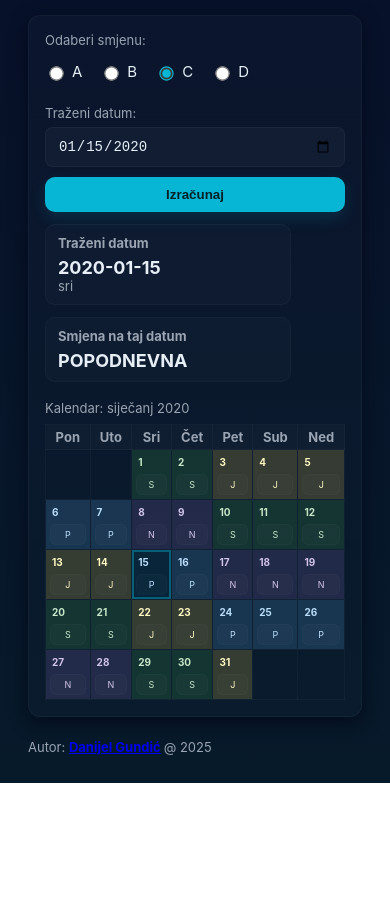
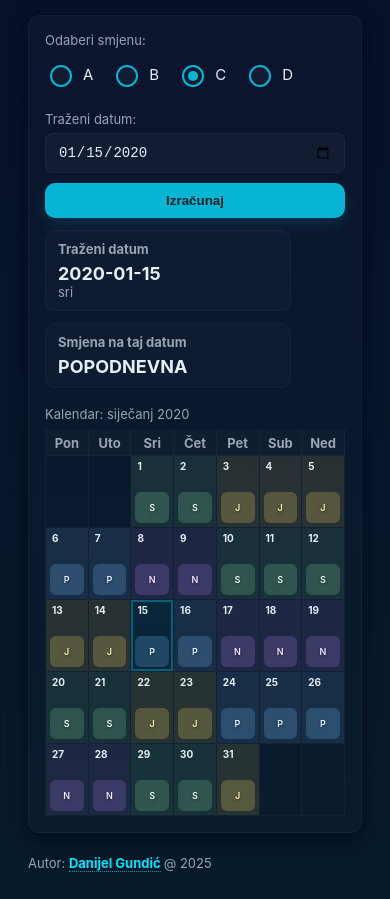
Before and after one commit to dgundic/smjene, a plain HTML site: page index.html in a window 390 px wide. Both pictures are taken after typing "2020-01-15" into the empty fields and a click on the button "Izračunaj". Shown: the part 71-970 px from the top of the page. Before the commit the page ends 854 px from the top, so only its background shows below. Drawn offline with Linux system fonts and the light colour scheme.

Commit message:
poboljšanje izgleda

```diff
--- a/style.css
+++ b/style.css
@@ -55,17 +55,21 @@ form.grid {
 }
 
 form.grid > div:last-child {
-    grid-column: 1 / -1; /* gumb zauzima cijeli red ako nema mjesta */
+    grid-column: auto; /* ukloni širenje preko cijelog reda */
     display: flex;
-    justify-content: center; /* centrira gumb */
+    justify-content: start; /* možeš staviti center ako želiš centrirati */
 }
 
 form.grid > div:last-child button {
-    width: auto; /* automatska širina */
+    width: 100%;      /* zauzima cijelu širinu roditeljskog diva */
+    min-width: 260px; /* isto kao input polja u gridu */
+    max-width: 100%;  /* dozvoli širenje prema grid-u */
     padding: 10px 20px;
-    min-width: 120px;
     box-sizing: border-box;
 }
+
+
+
 
 label {
     display: block;
@@ -94,6 +98,17 @@ button {
     font-weight: 600;
     cursor: pointer;
     box-shadow: 0 6px 16px rgba(6,182,212,0.16);
+    transition: all 0.25s ease;
+}
+
+button:hover {
+    background: #1de9b6;
+    box-shadow: 0 0 14px rgba(29, 233, 182, 0.6);
+    transform: translateY(-1px);
+}
+
+button:active {
+    transform: scale(0.98);
 }
 
 .result {
@@ -135,11 +150,24 @@ footer {
     font-size: 13px;
 }
 
+/* --- NADOGRADNJA: izgled linka na autora --- */
+footer a {
+    color: #00e5ff;
+    text-decoration: none;
+    border-bottom: 1px dotted rgba(0,229,255,0.6);
+    transition: color 0.2s ease, border-bottom-color 0.2s ease;
+}
+
+footer a:hover {
+    color: #1de9b6;
+    border-bottom-color: rgba(29,233,182,0.8);
+}
+
 /* --- KALENDAR --- */
 .calendar {
     margin-top: 18px;
     width: 100%;
-    overflow-x: auto; /* horizontalni scroll po potrebi */
+    overflow-x: auto;
     -webkit-overflow-scrolling: touch;
 }
 
@@ -147,7 +175,7 @@ table.cal {
     width: 100%;
     border-collapse: collapse;
     background: transparent;
-    table-layout: auto;
+    table-layout: fixed; /* fiksna širina kolona */
 }
 
 table.cal th,
@@ -156,7 +184,8 @@ table.cal td {
     text-align: center;
     border: 1px solid rgba(255,255,255,0.03);
     font-size: 13px;
-    width: auto;
+    width: 14.285%; /* 100% / 7 dana */
+    box-sizing: border-box;
 }
 
 table.cal th {
@@ -168,119 +197,49 @@ table.cal th {
     min-height: 60px;
     vertical-align: top;
     position: relative;
+    padding-top: 20px;
 }
 
 .date-num {
     position: absolute;
-    top: 6px;
+    top: 4px;
     left: 6px;
     font-weight: 700;
     font-size: 12px;
 }
 
-.shift {
+/* --- Oznake smjena --- */
+.cell .shift {
     display: block;
-    margin-top: 28px;
-    font-size: 12px;
-    padding: 6px 8px;
+    width: 100%;
+    text-align: center;
+    margin-top: 32px;
+    padding: 10px 0;
+    font-weight: 600;
     border-radius: 6px;
-    background: rgba(255,255,255,0.02);
-    border: 1px solid rgba(255,255,255,0.02);
+    text-shadow: 0 1px 2px rgba(0,0,0,0.45);
+    letter-spacing: 0.3px;
 }
 
-.today {
-    box-shadow: inset 0 0 0 2px rgba(6,182,212,0.12);
-    background: linear-gradient(180deg, rgba(6,182,212,0.03), rgba(6,182,212,0.01));
+/* --- Pastelne boje ćelija i kontrast oznaka smjena --- */
+.cell.jutarnja { background: rgba(255, 221, 100, 0.12); }
+.cell.popodnevna { background: rgba(120, 190, 255, 0.12); }
+.cell.noćna { background: rgba(170, 130, 230, 0.12); }
+.cell.slobodan { background: rgba(130, 210, 150, 0.12); }
+
+.cell.jutarnja .shift { background: rgba(255, 221, 100, 0.22); color: #fff4b2; text-shadow: 0 1px 3px rgba(0,0,0,0.55);}
+.cell.popodnevna .shift { background: rgba(120, 190, 255, 0.22); color: #e6f5ff; text-shadow: 0 1px 3px rgba(0,0,0,0.55);}
+.cell.noćna .shift { background: rgba(170, 130, 230, 0.22); color: #f1e6ff; text-shadow: 0 1px 3px rgba(0,0,0,0.55);}
+.cell.slobodan .shift { background: rgba(130, 210, 150, 0.22); color: #e8ffec; text-shadow: 0 1px 3px rgba(0,0,0,0.5); }
+
+/* Dodatno naglašavanje današnjeg dana */
+.cell.today {
+    box-shadow: inset 0 0 0 2px rgba(6,182,212,0.4), 0 0 8px rgba(6,182,212,0.25);
+    background: rgba(6,182,212,0.08);
+    display: table-cell; /* osigurava da širina prati ostale */
 }
 
-/* --- MOBILNI PRIKAZ (≤640px) --- */
-@media (max-width: 640px) {
-    form.grid {
-        grid-template-columns: 1fr; /* svi elementi u jednom stupcu */
-        gap: 10px;
-    }
-
-    form.grid > div:last-child {
-        justify-content: stretch; /* gumb full width */
-    }
-
-    form.grid > div:last-child button {
-        width: 100%;
-        min-width: unset;
-        padding: 10px 14px;
-    }
-
-    table.cal {
-        font-size: 12px;
-        min-width: unset;
-    }
-
-    table.cal th,
-    table.cal td {
-        padding: 6px;
-    }
-
-    .shift {
-        font-size: 11px;
-        margin-top: 24px;
-    }
-
-    .date-num {
-        font-size: 11px;
-    }
-}
-
-/* --- VRLO MALI EKRANI (≤400px) --- */
-@media (max-width: 400px) {
-    table.cal {
-        font-size: 10px;
-    }
-
-    table.cal th,
-    table.cal td {
-        padding: 4px;
-    }
-
-    .shift {
-        font-size: 9px;
-        margin-top: 20px;
-        padding: 4px 6px;
-    }
-
-    .date-num {
-        font-size: 10px;
-    }
-
-    .calendar {
-        overflow-x: auto; /* zadrži horizontalni scroll ako zatreba */
-    }
-}
-/* --- BOJE SMJENA --- */
-.cell.jutarnja {
-    background: rgba(255, 213, 79, 0.18); /* topla žuta */
-    color: #fff9c4;
-}
-
-.cell.popodnevna {
-    background: rgba(100, 181, 246, 0.18); /* svijetloplava */
-    color: #bbdefb;
-}
-
-.cell.noćna {
-    background: rgba(149, 117, 205, 0.18); /* ljubičasta */
-    color: #d1c4e9;
-}
-
-.cell.slobodan {
-    background: rgba(76, 175, 80, 0.18); /* zelena */
-    color: #c8e6c9;
-}
-
-/* dodatno naglasi danasnju ćeliju */
-.cell.today {
-    box-shadow: inset 0 0 0 2px rgba(6,182,212,0.4);
-    background: rgba(6,182,212,0.08);
-}
+/* --- STILIZACIJA RADIO BUTTONA --- */
 .radio-group {
     display: flex;
     gap: 18px;
@@ -293,17 +252,61 @@ table.cal th {
     color: #e6eef6;
     display: flex;
     align-items: center;
-    gap: 6px;
+    gap: 8px; /* malo više prostora između kruga i slova */
     cursor: pointer;
 }
 
 .radio-group input[type="radio"] {
-    accent-color: var(--accent);
-    transform: scale(1.1);
+    -webkit-appearance: none;
+    -moz-appearance: none;
+    appearance: none;
+    width: 22px;
+    height: 22px;
+    border: 2px solid var(--accent);
+    border-radius: 50%;
+    background-color: rgba(255,255,255,0.03);
     cursor: pointer;
+    position: relative;
+    transition: all 0.2s ease;
 }
 
-.small-note {
-    font-size: 12px;
-    margin-top: 4px;
+.radio-group input[type="radio"]:hover {
+    border-color: #1de9b6;
+    background-color: rgba(29,233,182,0.1);
 }
+
+.radio-group input[type="radio"]:checked::after {
+    content: '';
+    position: absolute;
+    top: 4px;
+    left: 4px;
+    width: 10px;
+    height: 10px;
+    border-radius: 50%;
+    background-color: var(--accent);
+}
+
+.radio-group input[type="radio"]:checked:hover::after {
+    background-color: #1de9b6;
+}
+
+
+/* --- RESPONSIVNOST --- */
+@media (max-width: 640px) {
+    form.grid { grid-template-columns: 1fr; gap: 10px; }
+    form.grid > div:last-child { justify-content: stretch; }
+    form.grid > div:last-child button { width: 100%; min-width: unset; padding: 10px 14px; }
+
+    table.cal { font-size: 12px; min-width: unset; }
+    table.cal th, table.cal td { padding: 6px; }
+    .shift { font-size: 11px; margin-top: 24px; }
+    .date-num { font-size: 11px; }
+}
+
+@media (max-width: 400px) {
+    table.cal { font-size: 10px; }
+    table.cal th, table.cal td { padding: 4px; }
+    .shift { font-size: 9px; margin-top: 20px; padding: 4px 6px; }
+    .date-num { font-size: 10px; }
+    .calendar { overflow-x: auto; }
+}
```
